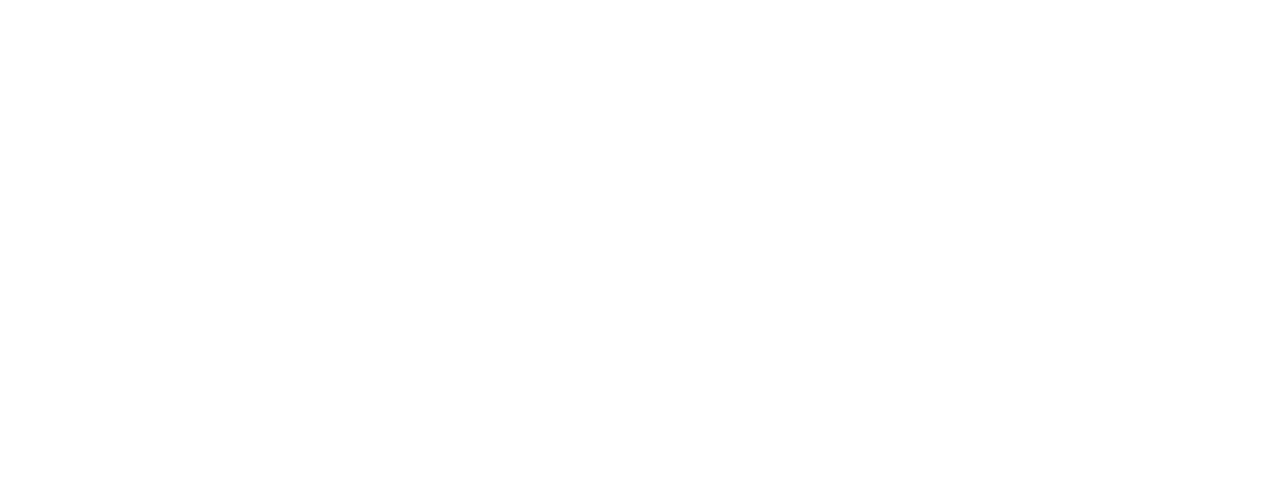
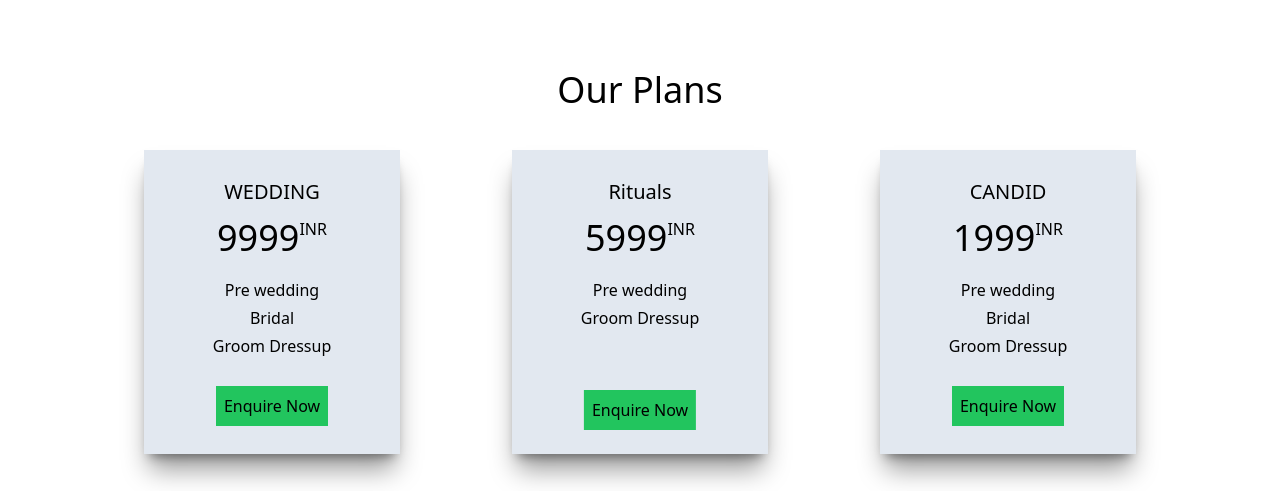
Before and after one commit to Hap-i/image-gallery, a React (Create React App) app: page / in a window 1280 px wide. Shown: the part 2616-3107 px from the top of the page. Before the commit the page ends 2630 px from the top, so only its background shows below. Built offline with nearby package versions, Linux system fonts and the light colour scheme; some icons are missing.

Commit message:
(feat): featured photos added

```diff
--- a/src/Components/Home.js
+++ b/src/Components/Home.js
@@ -4,6 +4,7 @@ import About from "./About";
 import Hero from "./Hero";
 import HomeGallery from "./HomeGallery";
 import Navbar from "./Navbar";
+import Pricing from "./Pricing";
 
 function Home() {
   return (
@@ -12,6 +13,7 @@ function Home() {
       <Hero></Hero>
       <About></About>
       <HomeGallery></HomeGallery>
+      <Pricing></Pricing>
     </>
   );
 }
--- /dev/null
+++ b/src/Components/Pricing.js
@@ -0,0 +1,57 @@
+import React from "react";
+
+function Pricing() {
+  return (
+    <div>
+      <div className="text-4xl text-center mb-10 mt-24">Our Plans</div>
+      <div className="space-y-14 mb-10 lg:flex lg:justify-center lg:space-y-0 lg:space-x-28 lg:mx-36">
+        <div className="bg-slate-200 text-center w-2/3 mx-auto shadow-xl shadow-black/40">
+          <div className="pt-7 text-xl font-medium">WEDDING</div>
+          <div className="mt-3 text-4xl font-light">
+            9999
+            <span className="font-normal text-base relative bottom-4">INR</span>
+          </div>
+          <div className="mt-5 space-y-1">
+            <ul>Pre wedding</ul>
+            <ul>Bridal</ul>
+            <ul>Groom Dressup</ul>
+          </div>
+          <div className="mt-7 pb-7">
+            <button className="bg-green-500 p-2">Enquire Now</button>
+          </div>
+        </div>
+        <div className="bg-slate-200 text-center w-2/3 mx-auto shadow-xl shadow-black/40 relative">
+          <div className="pt-7 text-xl font-medium">Rituals</div>
+          <div className="mt-3 text-4xl font-light">
+            5999
+            <span className="font-normal text-base relative bottom-4">INR</span>
+          </div>
+          <div className="mt-5 space-y-1 pb-28">
+            <ul>Pre wedding</ul>
+            <ul>Groom Dressup</ul>
+          </div>
+          <div className="absolute pb-7 top-[90%] -translate-x-[50%] translate-y-[-50%] left-[50%]">
+            <button className="bg-green-500 p-2">Enquire Now</button>
+          </div>
+        </div>
+        <div className="bg-slate-200 text-center w-2/3 mx-auto shadow-xl shadow-black/40">
+          <div className="pt-7 text-xl font-medium">CANDID</div>
+          <div className="mt-3 text-4xl font-light">
+            1999
+            <span className="font-normal text-base relative bottom-4">INR</span>
+          </div>
+          <div className="mt-5 space-y-1">
+            <ul>Pre wedding</ul>
+            <ul>Bridal</ul>
+            <ul>Groom Dressup</ul>
+          </div>
+          <div className="mt-7 pb-7">
+            <button className="bg-green-500 p-2">Enquire Now</button>
+          </div>
+        </div>
+      </div>
+    </div>
+  );
+}
+
+export default Pricing;
```
